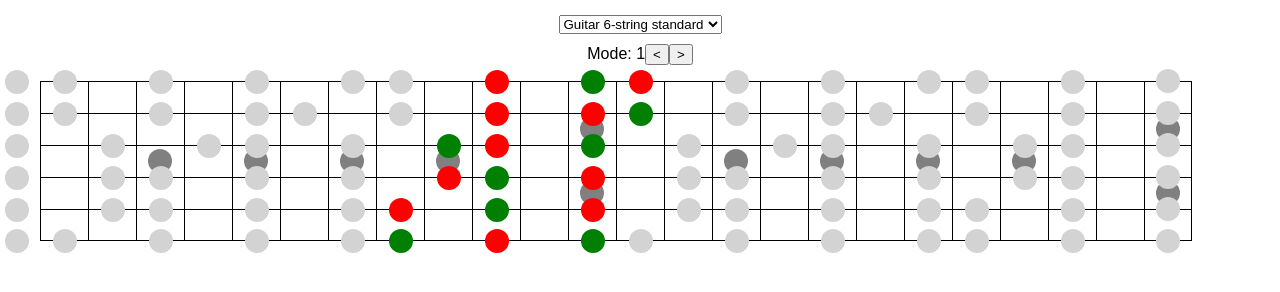
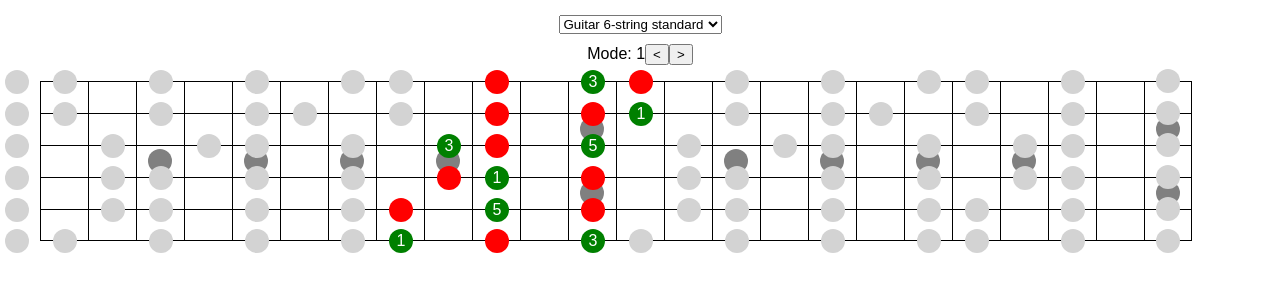
Before and after one commit to eetulatja/chord-visualizer, a React (Create React App) app: page / in a window 1280 px wide. Shown: the part 150-442 px from the top of the page. Built offline with nearby package versions, Linux system fonts and the light colour scheme.

Commit message:
Display select chord note intervals on the fretboard

```diff
--- a/src/ChordViewer.js
+++ b/src/ChordViewer.js
@@ -104,13 +104,13 @@ export default class ChordViewer extends PureComponent {
                 </select>
 
                 <div style={styles.chordNotes}>
-                    {selectedChord.map(noteIndex => (
-                        <div key={noteIndex} style={styles.chordNote}>
-                            {notes[(noteIndex + this.state.chord) % notes.length]}
+                    {selectedChord.map(({ note }) => (
+                        <div key={note} style={styles.chordNote}>
+                            {notes[(note + this.state.chord) % notes.length]}
                         </div>
                     ))}
                     <div style={styles.chordNote}>
-                        type: {getChordType(selectedChord).name}
+                        type: {getChordType(selectedChord.map(({ note }) => note)).name}
                     </div>
                 </div>
 
--- a/src/Fretboard.js
+++ b/src/Fretboard.js
@@ -111,7 +111,9 @@ export default class Fretboards extends PureComponent {
                                             ...(displayedNotes[string][fret].isHighlighted && styles.highlightedNoteMarker),
                                             ...(displayedNotes[string][fret].isChordNote && styles.chordNoteMarker),
                                         }}
-                                    />
+                                    >
+                                        {displayedNotes[string][fret].isChordNote && displayedNotes[string][fret].chordScaleDegree}
+                                    </div>
                                 }
                             </div>
                         ))}
@@ -180,12 +182,17 @@ const styles = {
     noteMarker: {
         position: 'absolute',
 
+        display: 'flex',
+        alignItems: 'center',
+        justifyContent: 'center',
+
         top: `${-markerDiameter / 2}rem`,
         left: `${-fretWidth / 2 - markerDiameter / 2}rem`,
 
         width: `${markerDiameter}rem`,
         height: `${markerDiameter}rem`,
 
+        color: 'white',
         backgroundColor: 'lightgrey',
         borderRadius: '100%',
     },
--- a/src/chords.js
+++ b/src/chords.js
@@ -20,7 +20,10 @@ export function createChord(rootNote, chordType) {
 }
 
 export function getTriadFromScale(scale, degree) {
-    const chordNotes = [ 0, 2, 4 ].map(chordNote => getNoteByDegree(scale, chordNote + degree - 1));
+    const chordNotes = [ 0, 2, 4 ].map(chordNote => ({
+        note: getNoteByDegree(scale, chordNote + degree - 1),
+        chordScaleDegree: chordNote + 1,
+    }));
 
     return chordNotes;
 }
--- a/src/scales.js
+++ b/src/scales.js
@@ -231,7 +231,7 @@ export function getScalePositionsOnFretboard(scaleId, rootNote, stringConfigurat
     const allNotes = [
         ...notes.map(note => note + startingPosition),
         ...notes.map(note => note + startingPosition + 12),
-        ...notes.map(note => note + startingPosition + 24),
+        ...notes.map(note => note + startingPosition + 2 * 12),
     ];
     const notesForStrings = _.slice(_.chunk(allNotes, scale.notesPerString), 0, numberOfStrings);
 
@@ -240,9 +240,17 @@ export function getScalePositionsOnFretboard(scaleId, rootNote, stringConfigurat
         .mapValues((stringNotes, string) =>
             _(stringNotes)
                 .mapKeys(note => note - stringConfiguration[string].openNote)
-                .mapValues(note => ({
-                    isChordNote: chord.includes(note % 12),
-                }))
+                .mapValues(note => {
+                    const chordNote = _.find(chord, chordNote => chordNote.note === note % 12);
+
+                    const isChordNote = !_.isUndefined(chordNote);
+                    const chordScaleDegree = isChordNote ? chordNote.chordScaleDegree : undefined;
+
+                    return {
+                        isChordNote,
+                        chordScaleDegree,
+                    };
+                })
                 .value()
         )
         .value();
@@ -254,6 +262,7 @@ export function getScalePositionsOnFretboard(scaleId, rootNote, stringConfigurat
                 // For example, pentatonic scales.
                 allPositions[fret][string].isHighlighted = true;
                 allPositions[fret][string].isChordNote = position.isChordNote;
+                allPositions[fret][string].chordScaleDegree = position.chordScaleDegree;
             }
         }
     }
```
Also changed, not shown: 1 other file (tests, documents, lock files or other folders).
